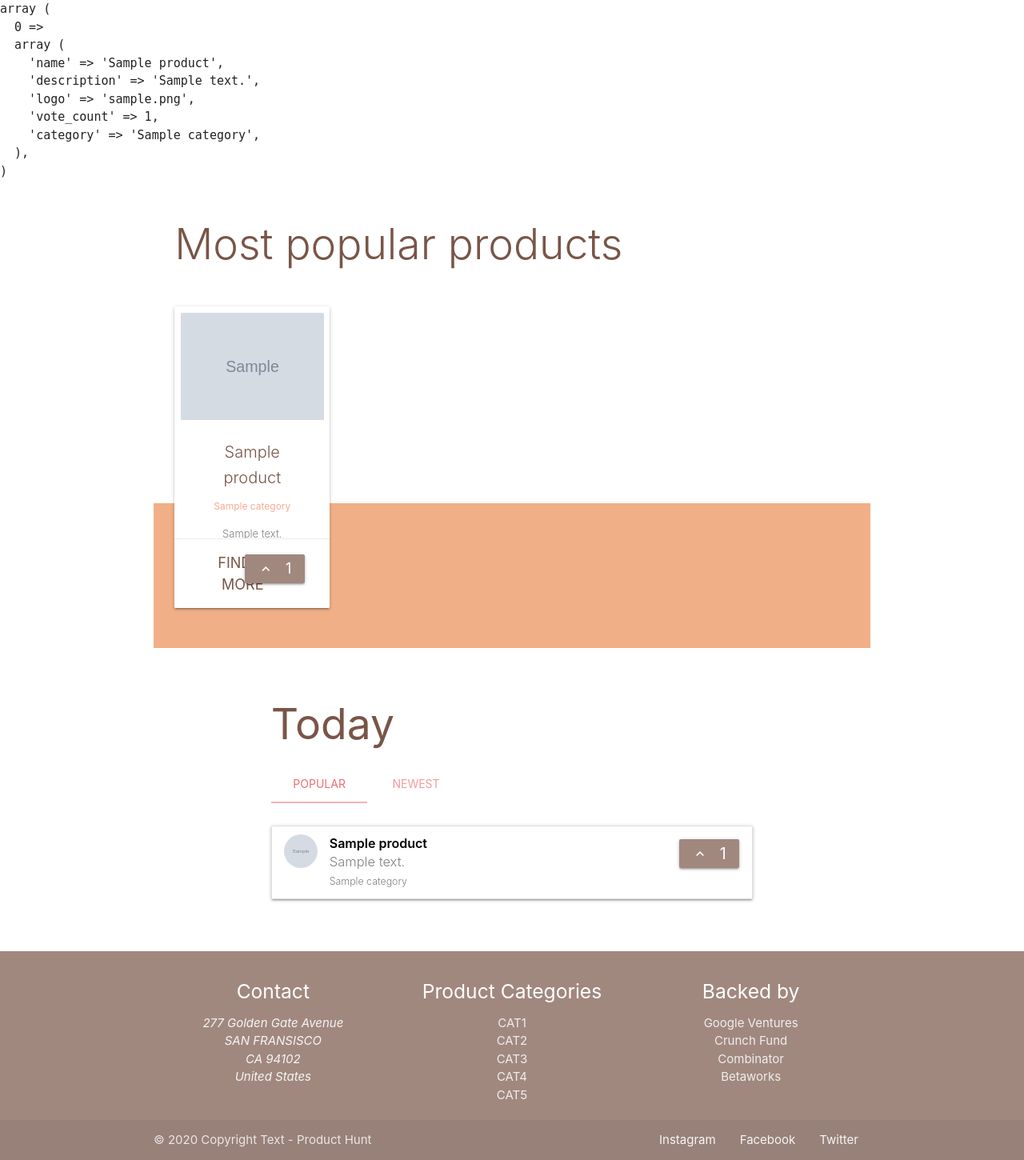
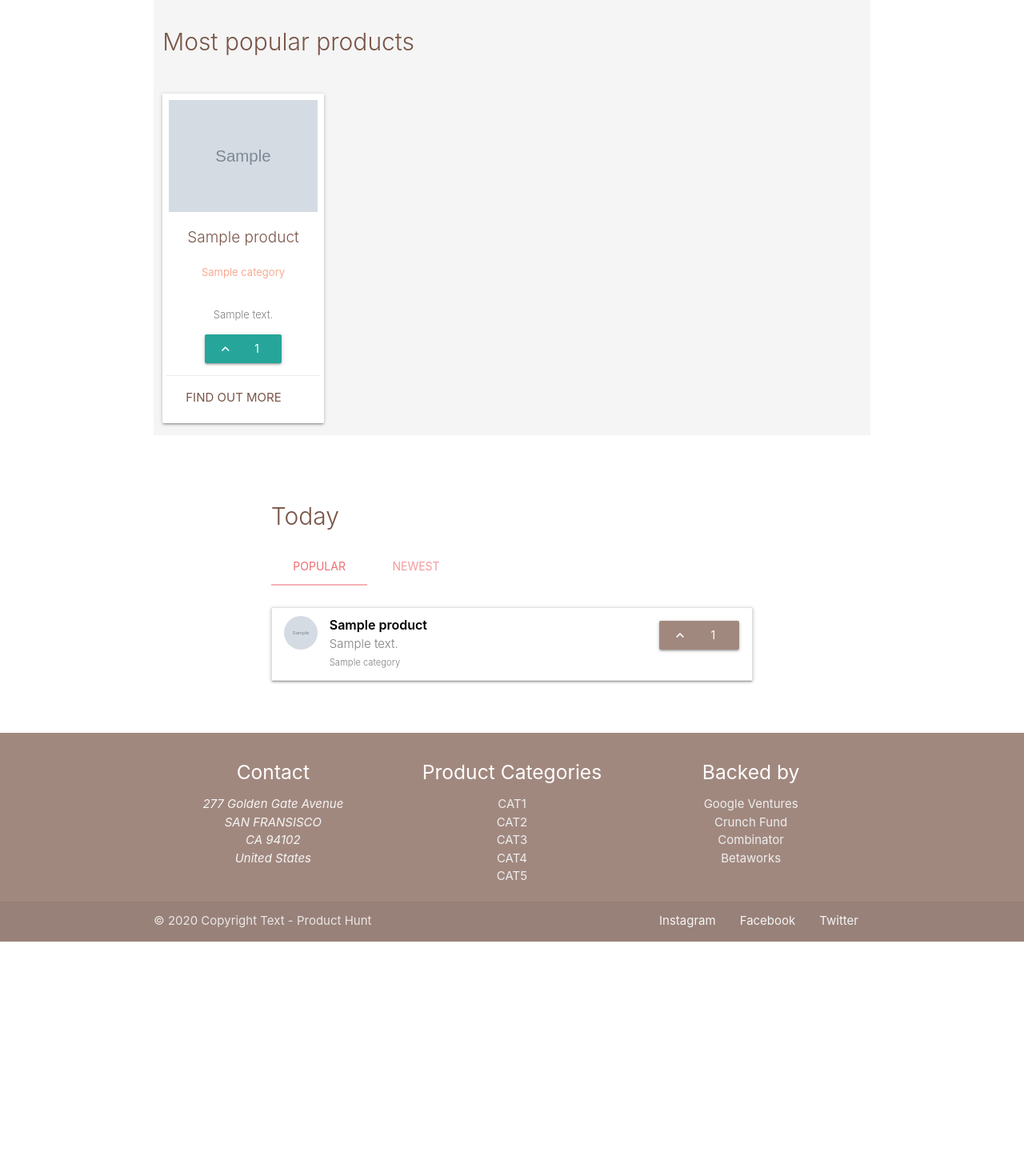
Before and after one commit to leojen23/SIMPLON-Product-Hunt, a PHP site: page / in a window 1280 px wide. Shown: the whole page at 80% size. After the commit the page ends 1177 px from the top, so only its background shows below. Run offline with PHP 8.4, Linux system fonts and the light colour scheme; tables that the repository leaves empty or names only in its code hold one stand-in row (values such as "Sample post"); grey boxes marked "Sample" are stand-in pictures.

Commit message:
this is mess

```diff
--- a/htdocs/CSS/style.css
+++ b/htdocs/CSS/style.css
@@ -6,17 +6,20 @@ padding: 0;
 box-sizing: border-box;
 }
 
-/* CSS VARIABLES ------------------------------------------------------- */
 :root{
     --color-primary:#bcaaa4;
     --color-secondary:#f8aa91;
-    --color-btn:#bcaaa4;
+    --color-btn:rgb(22, 88, 85);
+}
 
-
-}
 html, body{
     width: 100%;
 }
+
+
+
+/* CSS VARIABLES ------------------------------------------------------- */
+
 
 /* PAGE LAYOUT---------------------------------------------------- */
 
@@ -33,39 +36,59 @@ html, body{
     background: linear-gradient(0deg, rgba(241,175,135,1) 31%, rgba(255,255,255,1) 31%);
 }
 
+h2{
+    font-weight: 300;
+    font-size: 30px;
+}
 /* SECTIONS ------------------------------------------------------- */
 
 
 /* PRODUCT CARDS SECTION------------------------------------------------------- */
-.popular-products h2{
-    font-weight: 300;
-}
-.popular-products .card-small{
-    height: 100%;
-    padding: 0.5rem;
+.popular-product{
+    background-color: whitesmoke;
+
 
 }
-.popular-products .card-title{
-    font-size: 20px;
+.card-container{
+    display: flex;
+    justify-content: space-between;
 }
-.popular-products .card-content{
+.card{
+    height: 100%;
+    width: 100%;
+}
+.card-img-holder{
   width: 100%;
-  height: auto;
+
 }
-.popular-products .card-category{
-    font-size: 12px;
+.card-img-holder img{
+    width: 100%;
+    padding: 0.5rem;
+}
+.card-info{
+    display: flex;
+    flex-direction: column;
+    justify-content:space-between;
+    height: 250px;
+    padding: 0.3rem;
+}
+
+.card-info .card-title{
+    font-size: 19px;
+    display: block;
+}
+
+.card-info .card-category{
+    font-size: 13px;
     color: var(--color-secondary);
-    margin: 0.5rem;
+    margin: 0.3rem;
 }
-.popular-products .card-content p{
+
+.card-info p{
     font-size: 13px;
     margin-top: 1rem;
     color: grey;
     font-weight: 300;
-}
-.popular-products a{
-  margin-top:1rem;
-  font-size: 18px;
 }
 
 /* PRODUCT LIST SECTION---------------------------------------------------- */
@@ -82,31 +105,20 @@ html, body{
 
 .popular-list p, .product-list p{
     color: gray;
-    font-size: 1.1rem;
+    font-size: 1rem;
     font-weight: 300;
 }
-.divider{
-    margin: 4rem;
+
+/* BUTTONS ----------------------------------------------------- */
+
+.card-info .btn{
     width: 50%;
-    text-align: center;
+    margin: 0 auto;
 }
 
-
-
-/* BUTTONS ----------------------------------------------------- */
-.upvote-btn{
-    font-size: 1.3rem;
-
+.product-list .upvote-btn{
+    width: 100px;
 }
-
-
-
-
-
-
-
-
-
 
 
 /* FOOTER SECTION ------------------------------------------ */
@@ -128,3 +140,29 @@ footer a:hover{
 
 
 /* COMPONENTS ------------------------------------------------------ */
+
+
+
+/* MEDIA QUERIES ------------------------------------------------------ */
+
+/* small devices */
+@media (min-width: 576px) {
+
+ }
+
+/* // Medium devices  */
+@media (min-width: 768px) {
+
+ }
+
+/* Large devices (desktops, 992px and up) */
+@media (min-width: 992px) {
+
+
+}
+
+ /* Extra large devices (large desktops, 1200px and up) */
+@media (min-width: 1200px) {
+
+
+}
--- a/htdocs/PDO/get_products.php
+++ b/htdocs/PDO/get_products.php
@@ -18,7 +18,7 @@ $top4PopularProducts = $getPopularProductsStatement->fetchAll();
 $getPopularProductsStatement = $db->query('SELECT products.name, products.s_description AS description, products.logo, products.vote_count, categories.name AS category
 FROM products
 INNER JOIN categories
-ON products.category_id = categories.id ORDER BY vote_count DESC LIMIT 0,10');
+ON products.category_id = categories.id ORDER BY vote_count DESC LIMIT 0,11');
 
 // List of popular products
 $popularProducts = $getPopularProductsStatement->fetchAll();
@@ -34,10 +34,10 @@ $popularProducts = $getPopularProductsStatement->fetchAll();
 $getNewestProductsStatement = $db->query('SELECT products.name, products.s_description AS description, products.logo, products.vote_count, categories.name AS category
 FROM products
 INNER JOIN categories
-ON products.category_id = categories.id ORDER BY created_at DESC LIMIT 0,6');
+ON products.category_id = categories.id ORDER BY created_at DESC LIMIT 0,11');
 
 
 // List of newest products
 $newestProducts = $getNewestProductsStatement->fetchAll();
 
-echo '<pre>' . var_export($newestProducts, true) . '</pre>';
+// echo '<pre>' . var_export($newestProducts, true) . '</pre>';
--- a/htdocs/index.php
+++ b/htdocs/index.php
@@ -26,6 +26,7 @@ include './PDO/connection.php';
 
 <body>
   <!-- header and nav section start -->
+
 
   <!-- header and nav section end -->
 
--- a/htdocs/partials/cards.php
+++ b/htdocs/partials/cards.php
@@ -2,44 +2,48 @@
 include './PDO/get_products.php';
 ?>
 
-<section class="container popular-products ">
+
+<section class=" popular-product container">
   <div class="row">
       <div class="col s12 left-align brown-text lighten-2">
           <h2>Most popular products</h2>
       </div>
   </div>
 
-  <div class="row ">
-  <!-- PRODUCT CARD DISPLAY -->
+
+  <div class="row">
     <?php foreach($top4PopularProducts as $top4PopularProduct): ?>
-    <div class="col s12 m6 l3 center-align">
-
-
-      <div class="card hoverable small card-small center-align">
-
-        <div class="card-image">
-          <img src="<?= $top4PopularProduct["logo"]?>" alt="">
+      <div class="col s12 m6 l3 ">
+        <div class="center-align card-container">
+          <div class="card hoverable">
+              <div class="card-img-holder">
+                <img class="reponsive-img" src="<?= $top4PopularProduct["logo"]?>" alt="">
               </div>
-
-        <div class="card-content ">
+              <div class="card-info ">
                 <span class="card-title brown-text lighten-2"><?= $top4PopularProduct["name"]?></span>
                 <span class="card-category "><?= $top4PopularProduct["category"]?></span>
                 <p><?= $top4PopularProduct["description"]?></p>
-          <a class=" secondary-content waves-effect #bcaaa4 brown lighten-2 btn upvote-btn" type="submit">
+
+
+                <form action="send_votes.php" method="POST">
+                  <a class=" waves-effect btn upvote-btn" type="submit">
                     <i class="material-icons left">keyboard_arrow_up</i><?= $top4PopularProduct["vote_count"]?>
                   </a>
+                </form>
 
-        </div>
 
-        <!-- Modal Trigger -->
+
                 <div class="card-action">
                 <a href="#modal1" class="modal-trigger brown-text lighten-2">FIND OUT MORE</a>
                 </div>
               </div>
           </div>
+      </div>
+      </div>
     <?php endforeach;?>
+  </div>
+</section>
 
-  </section>
 <!-- Modal Structure -->
 <div id="modal1" class="modal">
   <div class="modal-content">
```
Also changed, not shown: htdocs/partials/footer.php (+25 -25 lines), htdocs/partials/upvote-btn.php (deleted, +0 -8 lines), htdocs/partials/header.php (deleted), htdocs/partials/product-card.php (deleted). Lines whose indentation alone changed are shown as unchanged.
